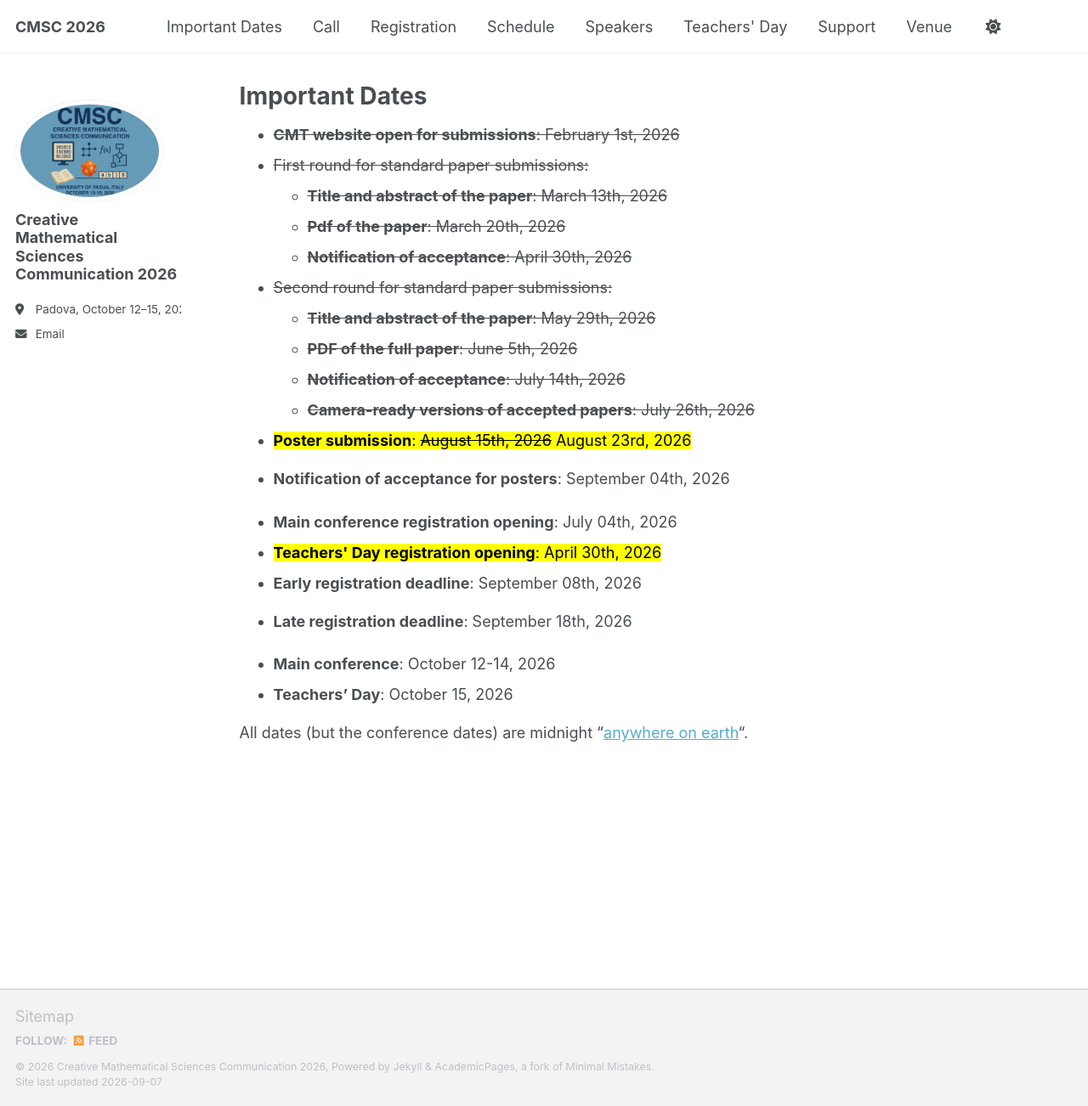
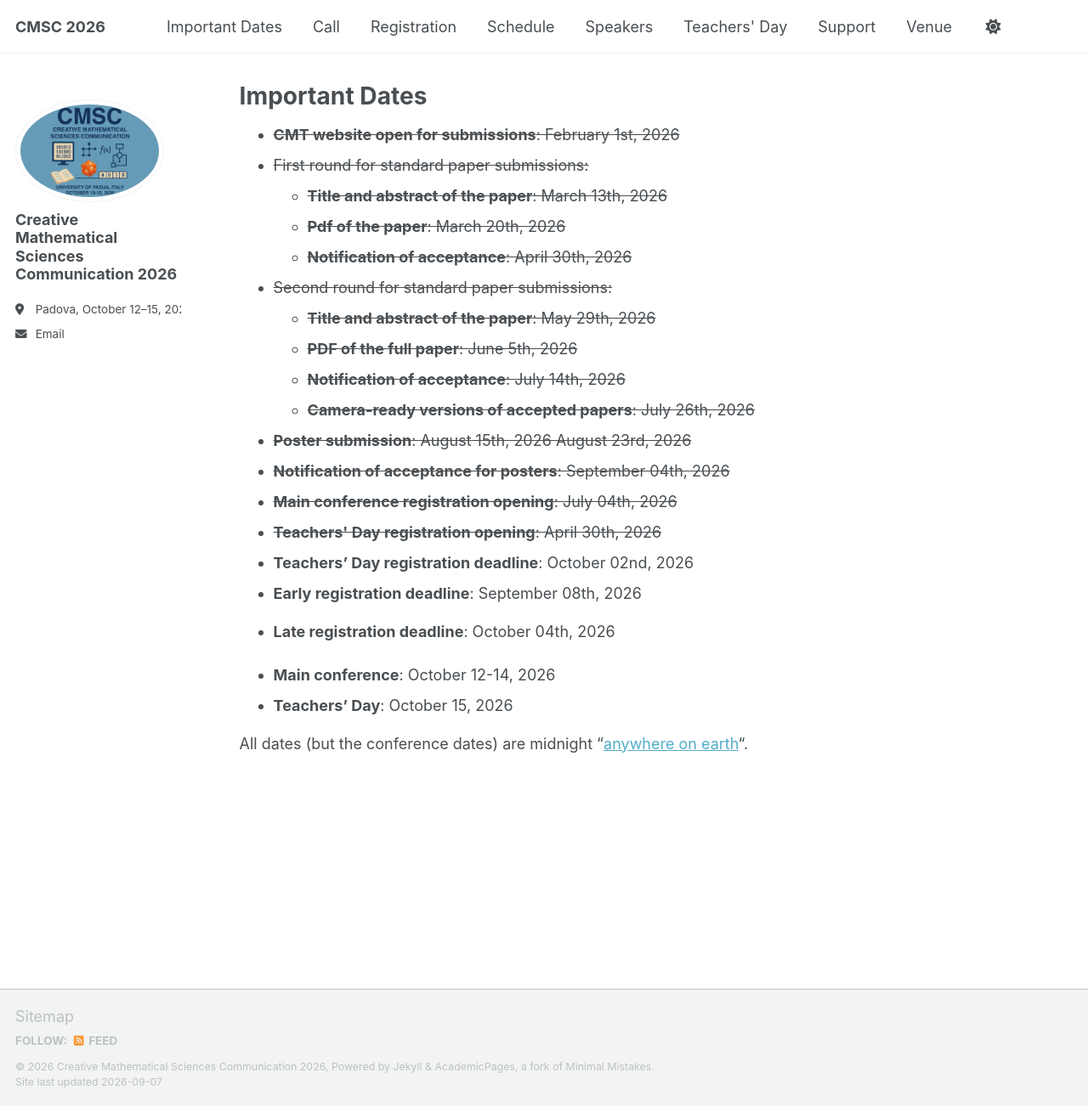
Before and after one commit to CMSC2026/cmsc2026.github.io, a Jekyll site: the page built from _pages/dates.md, in a window 1280 px wide and 1302 px high. Shown: the whole window at 85% size. Built offline with Jekyll 4.4.1, drawn with Linux system fonts in a browser that asks for light colours; a script that is not in the unit is left out.

Commit message:
Update dates and deadlines in dates.md

```diff
--- a/_pages/dates.md
+++ b/_pages/dates.md
@@ -17,13 +17,14 @@ author_profile: true
    - <s><b>Notification of acceptance</b>: July 14th, 2026</s>
    - <s><b>Camera-ready versions of accepted papers</b>: July 26th, 2026</s>
 
-- <mark style="background-color: yellow"><b>Poster submission</b>: <s>August 15th, 2026</s> August 23rd, 2026</mark>
-- <b>Notification of acceptance for posters</b>: September 04th, 2026
+- <s><b>Poster submission</b>: August 15th, 2026 August 23rd, 2026</s>
+- <s><b>Notification of acceptance for posters</b>: September 04th, 2026</s>
 
- - <b>Main conference registration opening</b>: July 04th, 2026
- - <mark style="background-color: yellow"><b>Teachers' Day registration opening</b>: April 30th, 2026</mark>
+ - <s><b>Main conference registration opening</b>: July 04th, 2026</s>
+ - <s><b>Teachers' Day registration opening</b>: April 30th, 2026</s>
+ - <b>Teachers' Day registration deadline</b>: October 02nd, 2026
  - <b>Early registration deadline</b>: September 08th, 2026
- - <b>Late registration deadline</b>: September 18th, 2026
+ - <b>Late registration deadline</b>: October 04th, 2026
 
 - <b>Main conference</b>: October 12-14, 2026
 - <b>Teachers' Day</b>: October 15, 2026
```
